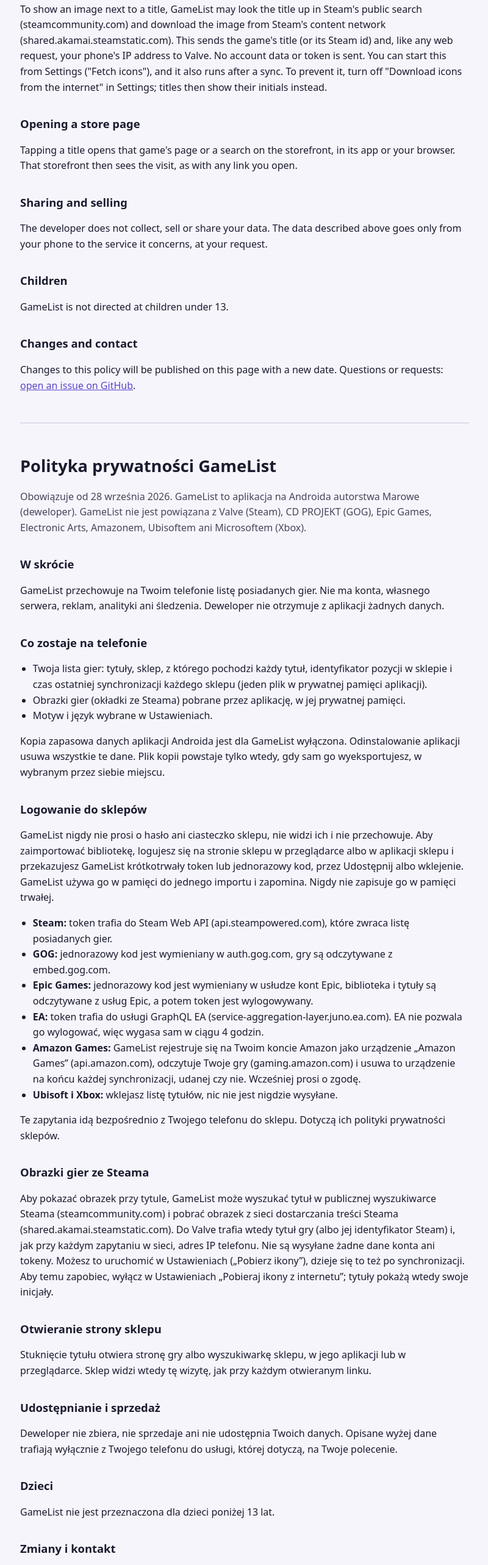
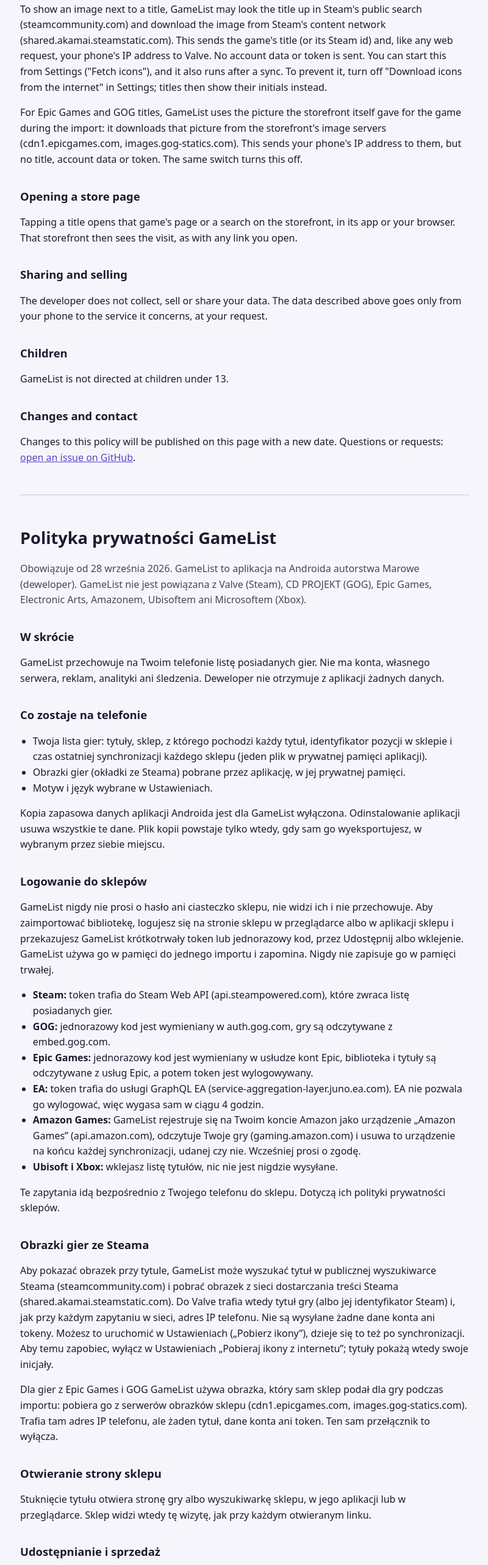
Before and after one commit to Marowe/gamelist-privacy, a plain HTML site: page index.html in a window 1280 px wide. Shown: the part 1237-3803 px from the top of the page at 61% size, without its empty margins (239-1039 px from the left). Drawn offline with Linux system fonts and the light colour scheme.

Commit message:
docs: storefront pictures from Epic's and GOG's image servers

```diff
--- a/index.html
+++ b/index.html
@@ -50,6 +50,7 @@
 
 <h2>Game images from Steam</h2>
 <p>To show an image next to a title, GameList may look the title up in Steam's public search (steamcommunity.com) and download the image from Steam's content network (shared.akamai.steamstatic.com). This sends the game's title (or its Steam id) and, like any web request, your phone's IP address to Valve. No account data or token is sent. You can start this from Settings ("Fetch icons"), and it also runs after a sync. To prevent it, turn off "Download icons from the internet" in Settings; titles then show their initials instead.</p>
+<p>For Epic Games and GOG titles, GameList uses the picture the storefront itself gave for the game during the import: it downloads that picture from the storefront's image servers (cdn1.epicgames.com, images.gog-statics.com). This sends your phone's IP address to them, but no title, account data or token. The same switch turns this off.</p>
 
 <h2>Opening a store page</h2>
 <p>Tapping a title opens that game's page or a search on the storefront, in its app or your browser. That storefront then sees the visit, as with any link you open.</p>
@@ -95,6 +96,7 @@
 
 <h2>Obrazki gier ze Steama</h2>
 <p>Aby pokazać obrazek przy tytule, GameList może wyszukać tytuł w publicznej wyszukiwarce Steama (steamcommunity.com) i pobrać obrazek z sieci dostarczania treści Steama (shared.akamai.steamstatic.com). Do Valve trafia wtedy tytuł gry (albo jej identyfikator Steam) i, jak przy każdym zapytaniu w sieci, adres IP telefonu. Nie są wysyłane żadne dane konta ani tokeny. Możesz to uruchomić w Ustawieniach („Pobierz ikony”), dzieje się to też po synchronizacji. Aby temu zapobiec, wyłącz w Ustawieniach „Pobieraj ikony z internetu”; tytuły pokażą wtedy swoje inicjały.</p>
+<p>Dla gier z Epic Games i GOG GameList używa obrazka, który sam sklep podał dla gry podczas importu: pobiera go z serwerów obrazków sklepu (cdn1.epicgames.com, images.gog-statics.com). Trafia tam adres IP telefonu, ale żaden tytuł, dane konta ani token. Ten sam przełącznik to wyłącza.</p>
 
 <h2>Otwieranie strony sklepu</h2>
 <p>Stuknięcie tytułu otwiera stronę gry albo wyszukiwarkę sklepu, w jego aplikacji lub w przeglądarce. Sklep widzi wtedy tę wizytę, jak przy każdym otwieranym linku.</p>
```
